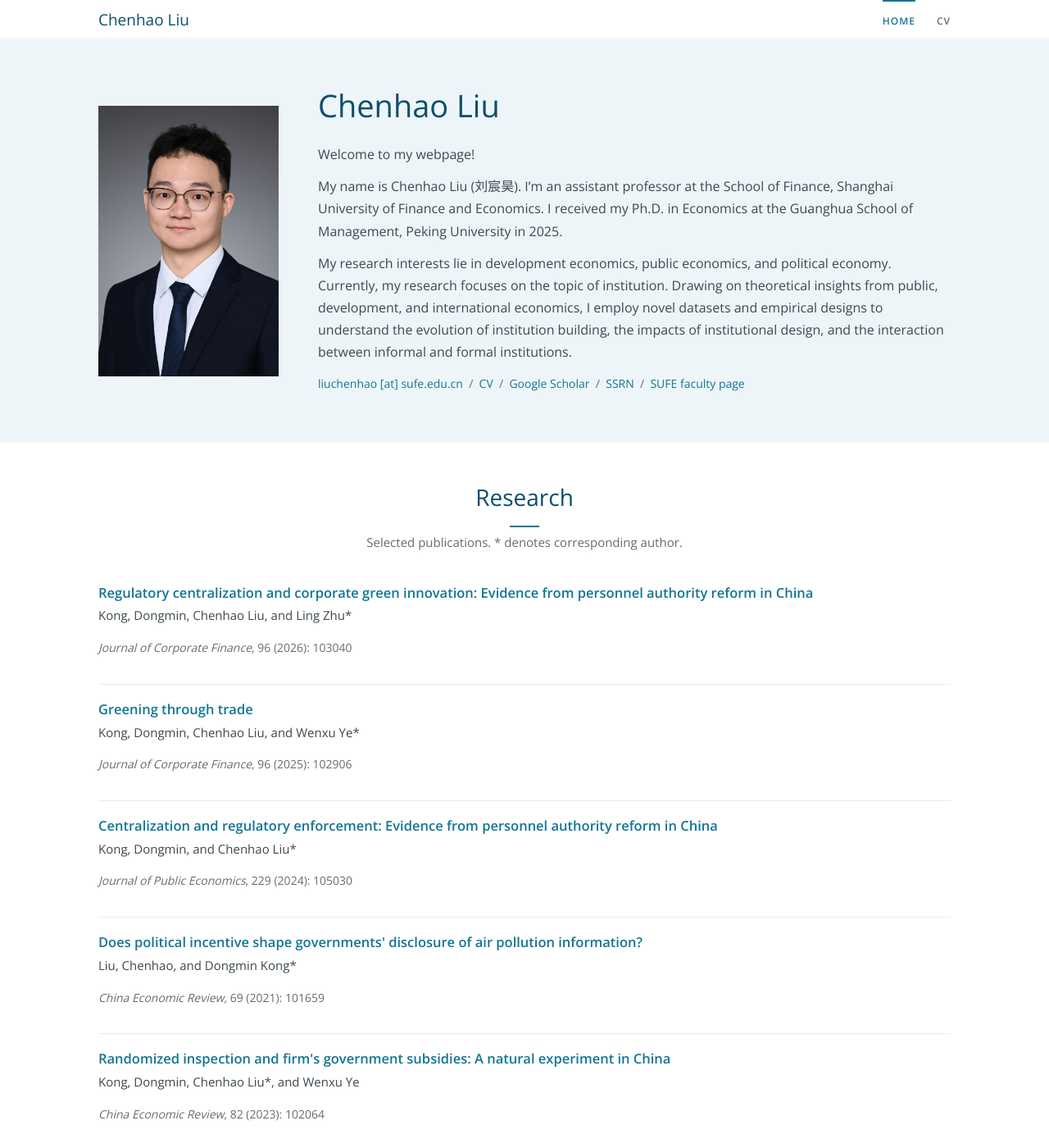
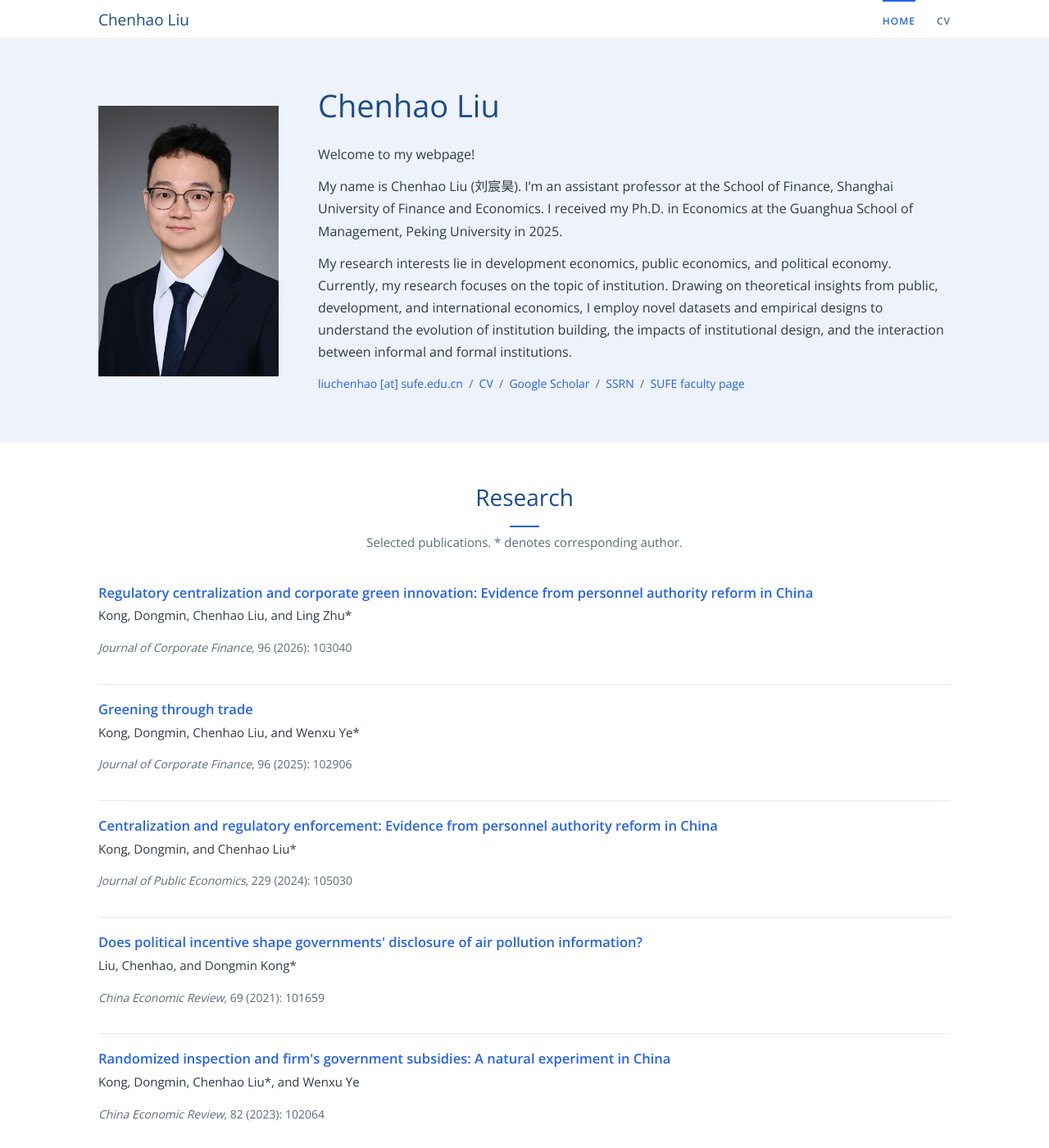
Before and after one commit to ziggsbzz/chenhao-liu, a Jekyll site: the page built from index.html, in a window 1280 px wide and 1400 px high. Shown: the whole window at 82% size. Built offline with Jekyll 4.4.1, drawn with Linux system fonts in a browser that asks for light colours.

Commit message:
Bluer theme palette and favicon cache bump
Co-authored-by: Cursor Agent <cursoragent@cursor.com>

```diff
--- a/_layouts/default.html
+++ b/_layouts/default.html
@@ -6,7 +6,7 @@
   <title>{% if page.title %}{{ page.title }} | {% endif %}{{ site.title }}</title>
   <meta name="description" content="{{ page.description | default: site.description | strip_html | normalize_whitespace | truncate: 160 }}">
   <link rel="stylesheet" href="{{ '/assets/css/site.css' | relative_url }}">
-  <link rel="icon" href="{{ '/images/favicon.svg' | relative_url }}?v=2" type="image/svg+xml">
+  <link rel="icon" href="{{ '/images/favicon.svg' | relative_url }}?v=3" type="image/svg+xml">
 </head>
 <body>
   {% include header.html %}
--- a/assets/css/site.css
+++ b/assets/css/site.css
@@ -1,13 +1,13 @@
 @import url("https://fonts.googleapis.com/css2?family=Open+Sans:wght@300;400;600&display=swap");
 
 :root {
-  --ink: #3d4950;
-  --muted: #636d73;
-  --band: #eef5f8;
+  --ink: #2f3a4a;
+  --muted: #5c6b7a;
+  --band: #eef2fa;
   --bar: #ffffff;
-  --title: #0b4f6c;
-  --link: #137595;
-  --line: rgba(11, 79, 108, 0.1);
+  --title: #1a4b8c;
+  --link: #2563eb;
+  --line: rgba(26, 75, 140, 0.12);
 }
 
 * {
```
